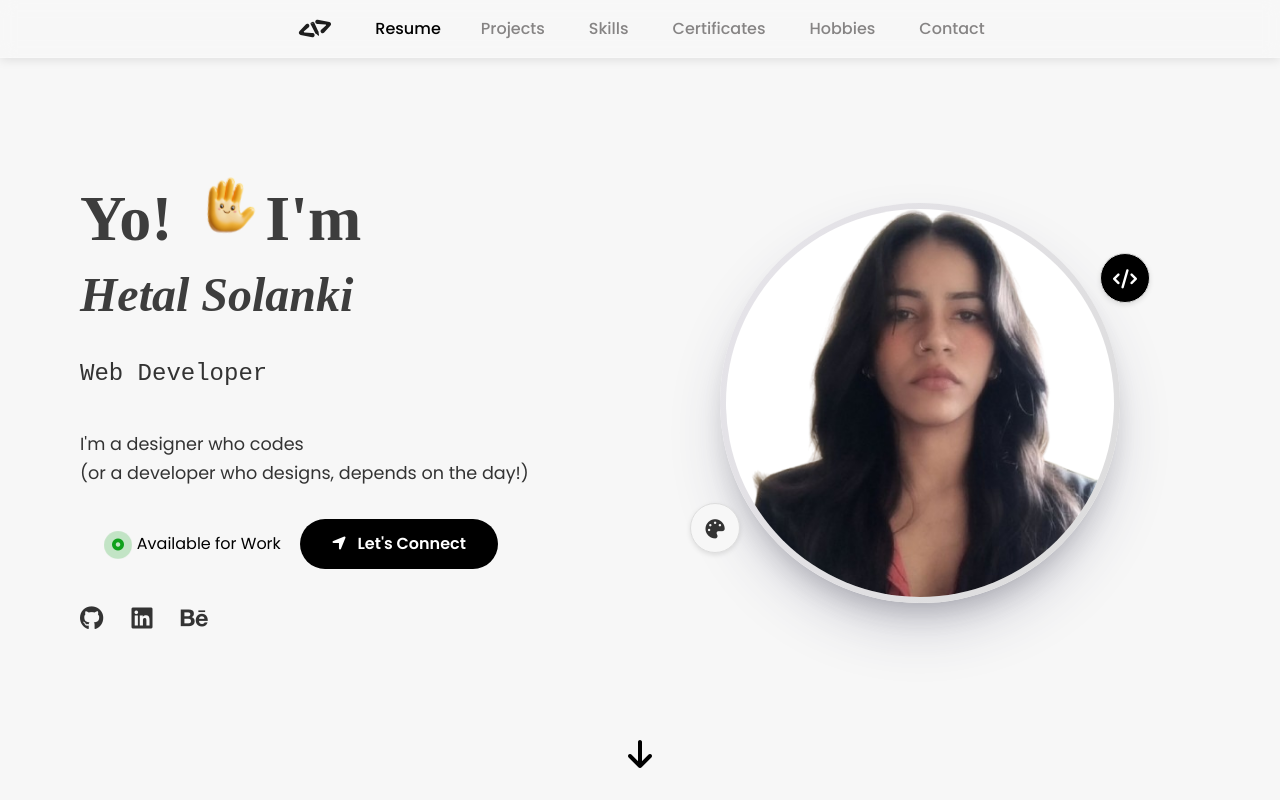
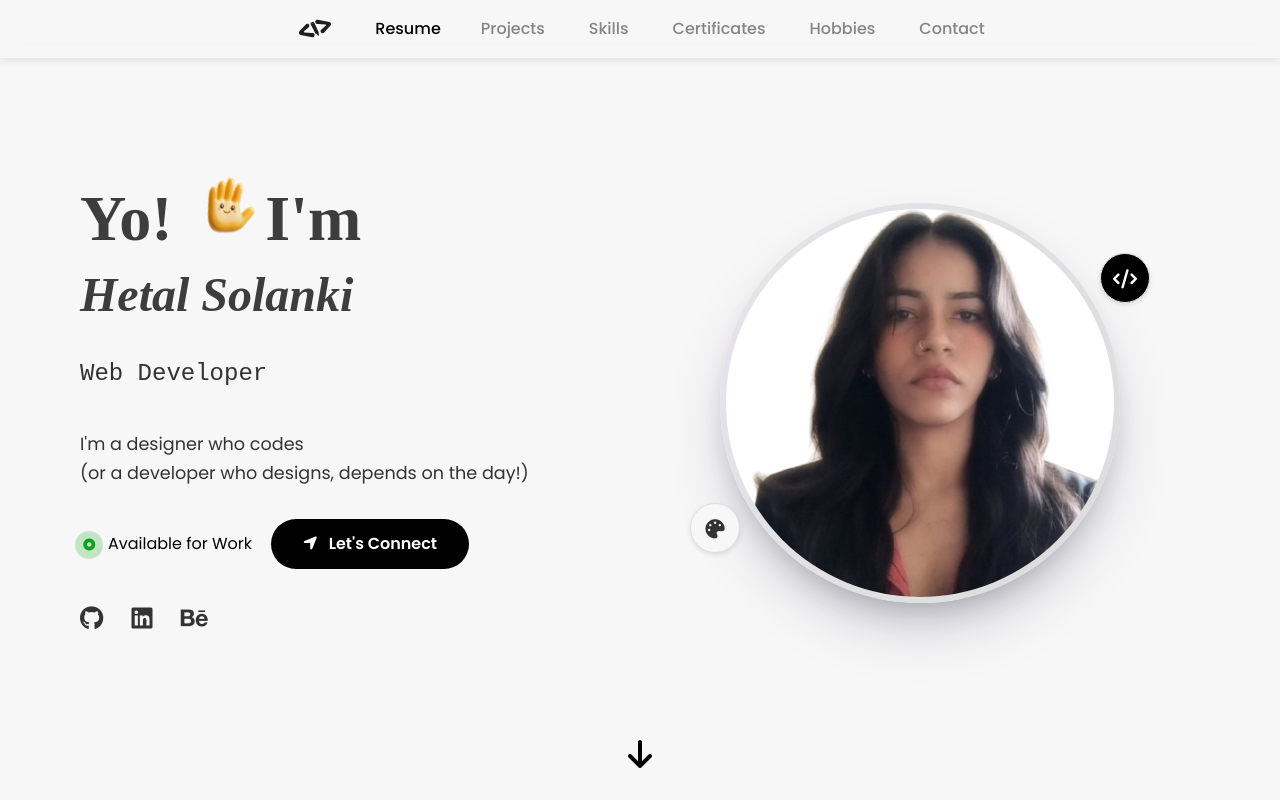
Before and after one commit to solankihetal-coder/Hetal-Portfolio, a plain HTML site: page index.html in a window 1280 px wide. Shown: the top 800 px of the page. Drawn offline with nearby package versions, Linux system fonts and the light colour scheme.

Commit message:
update cta

```diff
--- a/style.css
+++ b/style.css
@@ -169,7 +169,7 @@
 
 .cta-btn{
   text-decoration: none;
-  padding: 0.8rem 0.2rem 0.8rem 2rem;
+  padding: 0.8rem 0.2rem 0.8rem 0.2rem;
   color:#000;
   transition:.3s;
 }
```
